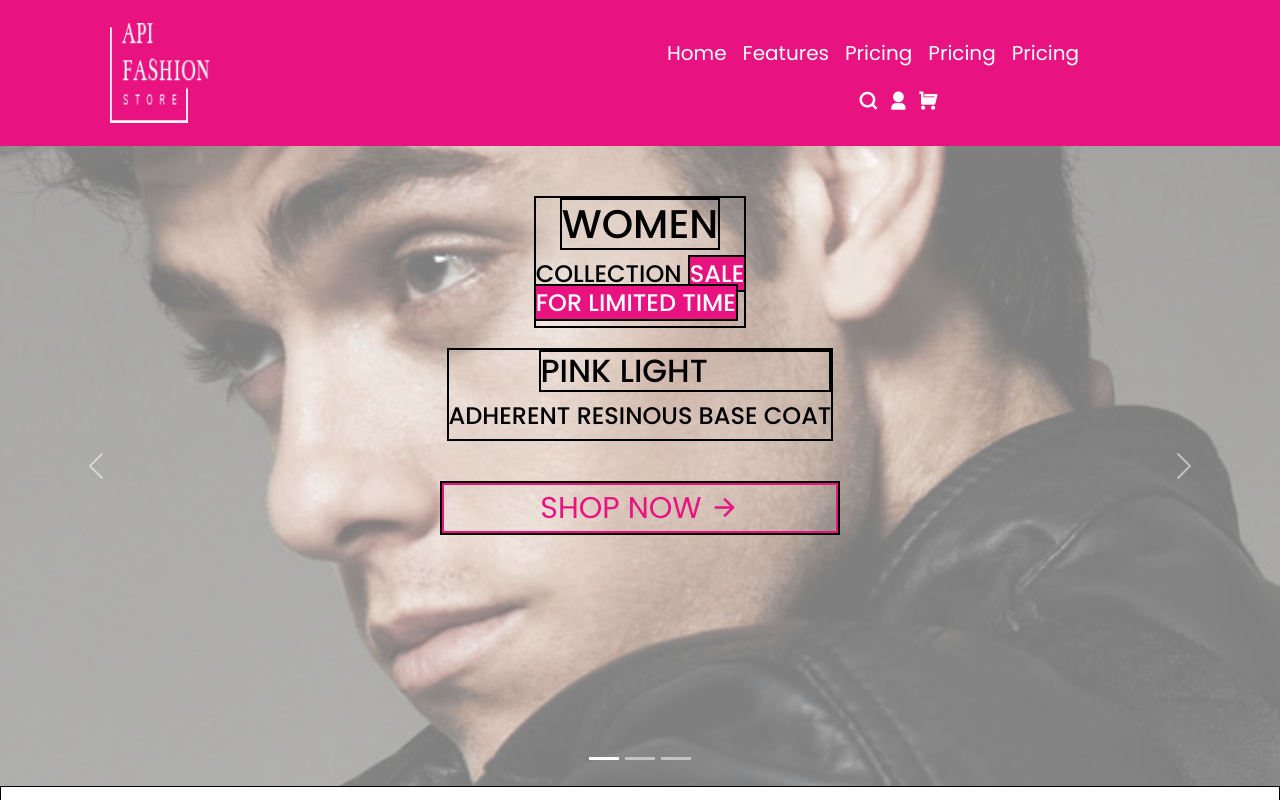
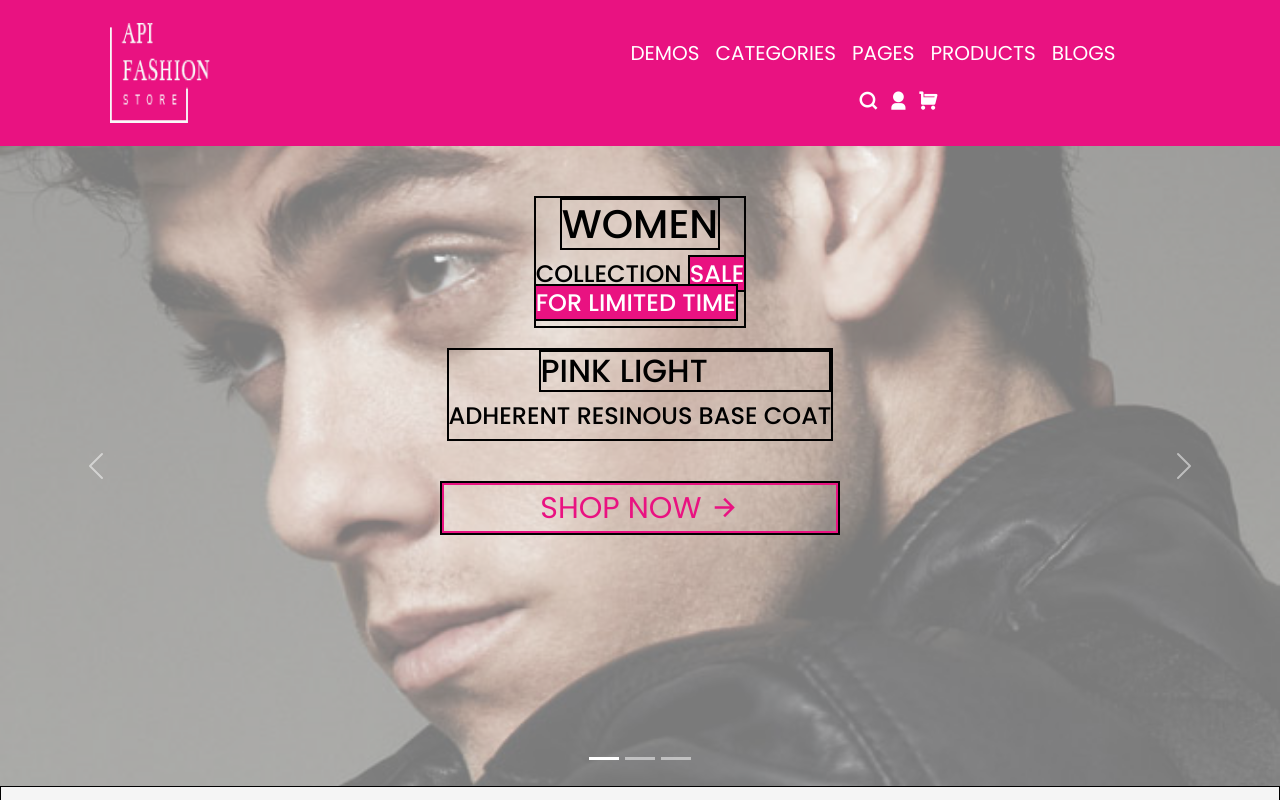
Before and after one commit to AhmadRazaNewMan/FashionMainPage, a React (Create React App) app: page / in a window 1280 px wide. Shown: the top 800 px of the page. Built offline with nearby package versions, Linux system fonts and the light colour scheme.

Commit message:
css changes

```diff
--- a/src/Components/Flat Sale/Flat-sale.jsx
+++ b/src/Components/Flat Sale/Flat-sale.jsx
@@ -29,9 +29,7 @@ const FlatSale = () => {
             </div>
 
         </div>
-        <div className="branddealing">
-          {/* <marquee behavior="" direction=""></marquee> */}
-        </div>
+
 
     </div>
   )
--- a/src/Components/Nav/Nav.css
+++ b/src/Components/Nav/Nav.css
@@ -24,10 +24,11 @@
     font-weight: 400;
     display: flex;
     margin-left: 250px;
+    box-sizing: border-box;
 }
+.navLinks .items a:hover{
+    border-bottom: 1px solid white;
 
-.navLinkItem a {
-    color: white !important;
 }
 .navIcons {
     margin-left: 300px;
@@ -37,6 +38,7 @@
     gap: 10px;
     color: white;
     margin-top: 10px;
+    cursor: pointer;
 }
 
 
--- a/src/Components/Nav/Nav.jsx
+++ b/src/Components/Nav/Nav.jsx
@@ -13,21 +13,21 @@ const NavBar = () => {
         <Nav className="ml-auto navLinks">
           <div className="items">
           <Nav.Item >
-            <Nav.Link style={{color:"white"}}  href="#">Home</Nav.Link>
+            <Nav.Link style={{color:"white",cursor:"pointer"}}  href="#">DEMOS</Nav.Link>
           </Nav.Item>
           <Nav.Item>
-            <Nav.Link style={{color:"white"}}  href="#">Features</Nav.Link>
+            <Nav.Link style={{color:"white"}}  href="#">CATEGORIES</Nav.Link>
           </Nav.Item>
           <Nav.Item>
-            <Nav.Link style={{color:"white"}} href="#">Pricing</Nav.Link>
+            <Nav.Link style={{color:"white"}} href="#">PAGES</Nav.Link>
           </Nav.Item>
           <Nav.Item>
 
-          <Nav.Link style={{color:"white"}}  href="#">Pricing</Nav.Link>
+          <Nav.Link style={{color:"white"}}  href="#">PRODUCTS</Nav.Link>
           </Nav.Item>
           <Nav.Item>
 
-          <Nav.Link style={{color:"white"}}  href="#">Pricing</Nav.Link>
+          <Nav.Link style={{color:"white"}}  href="#">BLOGS</Nav.Link>
           </Nav.Item>
           </div>
           <div className="navIcons">
--- a/src/index.css
+++ b/src/index.css
@@ -1,7 +1,10 @@
     *{
         font-family: 'Poppins', sans-serif;
+
     }
-
+body{
+    background: whitesmoke;
+}
     .productOverCollectionTitle{
     color: white;
     }
```
Also changed, not shown: src/Components/Flat Sale/Flat-sale.css (+4 -4 lines).
